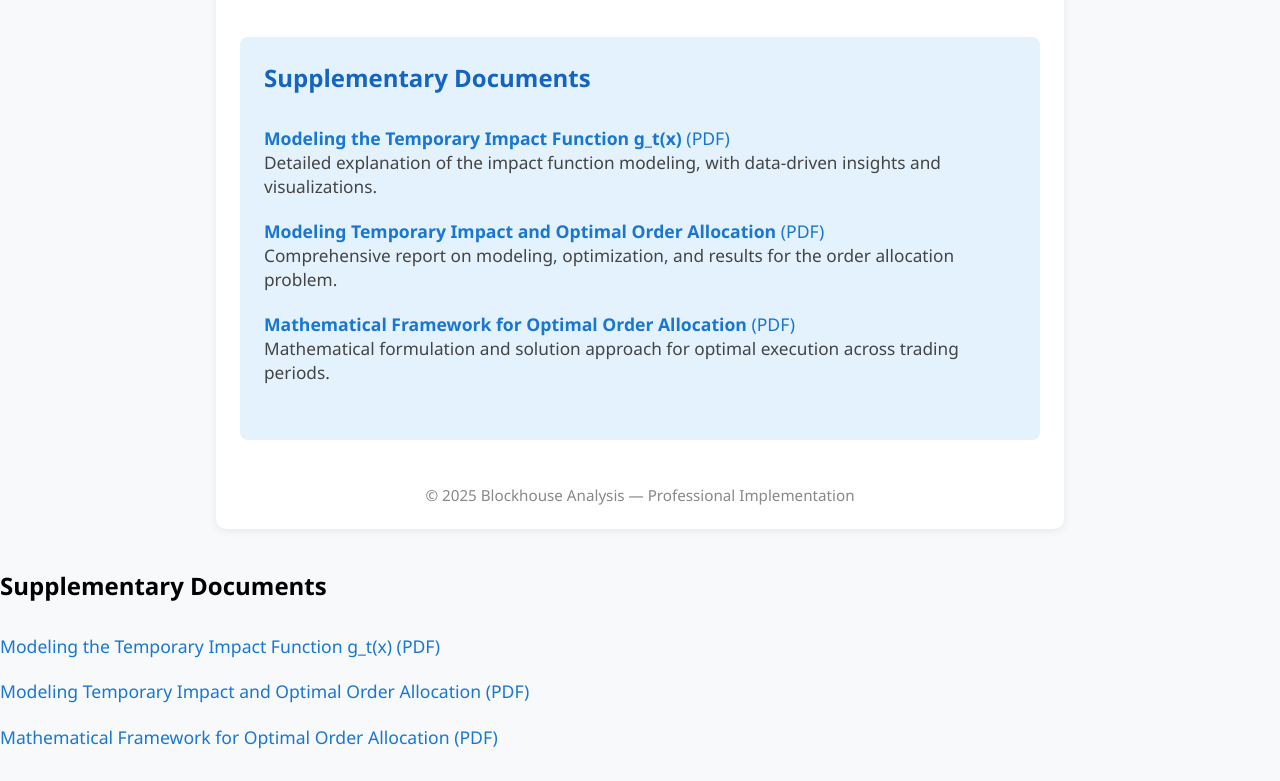
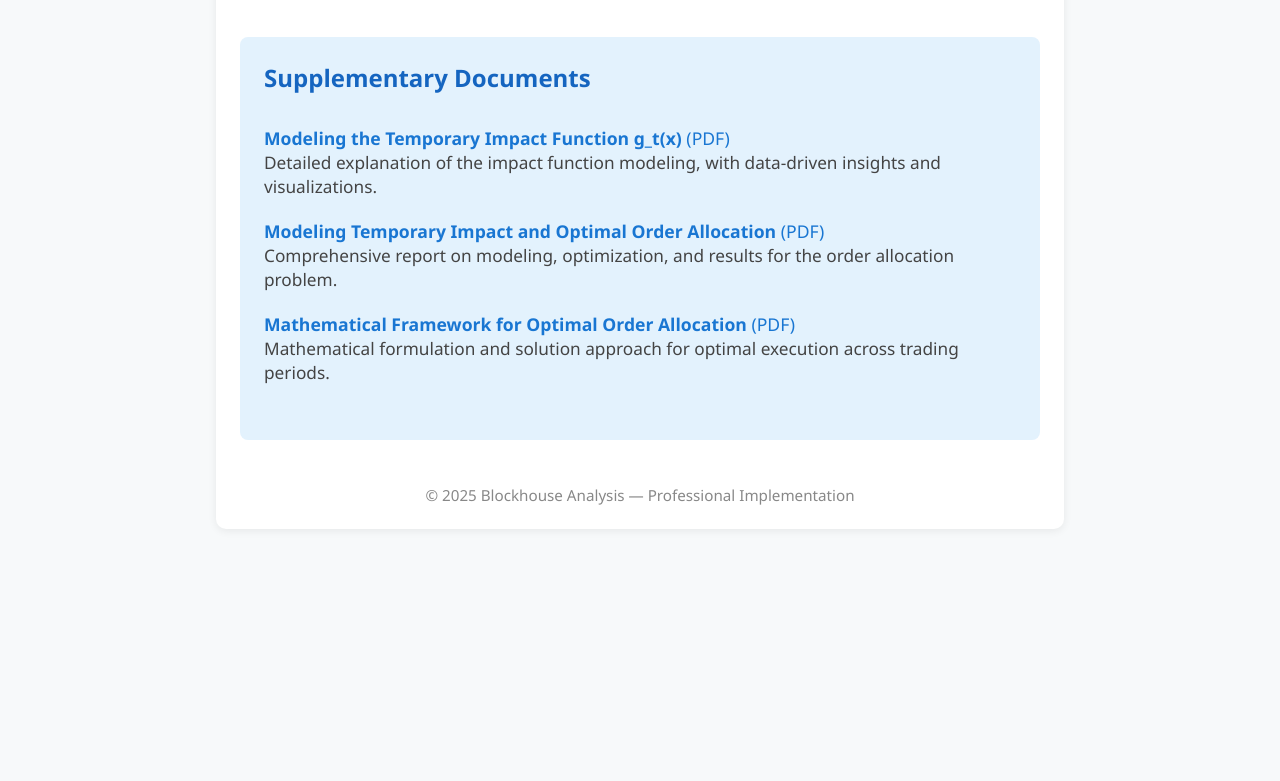
Before and after one commit to mabdela710/blockhouse_analysis, a plain HTML site: page docs/index.html in a window 1280 px wide. Shown: the part 469-1250 px from the top of the page. After the commit the page ends 1038 px from the top, so only its background shows below. Drawn offline with Linux system fonts and the light colour scheme.

Commit message:
Remove outdated supplementary documents section from index.html

```diff
--- a/docs/index.html
+++ b/docs/index.html
@@ -96,17 +96,3 @@
         </div>
     </div>
 </body>
-</html>
-
-        </ul>
-        <h2>Supplementary Documents</h2>
-        <ul class="results-list">
-            <li>
-                <a href="Modeling_the_Temporary_Impact_Function_g_t(x).pdf" target="_blank">Modeling the Temporary Impact Function g_t(x) (PDF)</a>
-            </li>
-            <li>
-                <a href="Modeling_Temporary_Impact_and_Optimal_Order_Allocation.pdf" target="_blank">Modeling Temporary Impact and Optimal Order Allocation (PDF)</a>
-            </li>
-            <li>
-                <a href="Mathematical_Framework_for_Optimal_Order_Allocation.pdf" target="_blank">Mathematical Framework for Optimal Order Allocation (PDF)</a>
-            </li>
```
